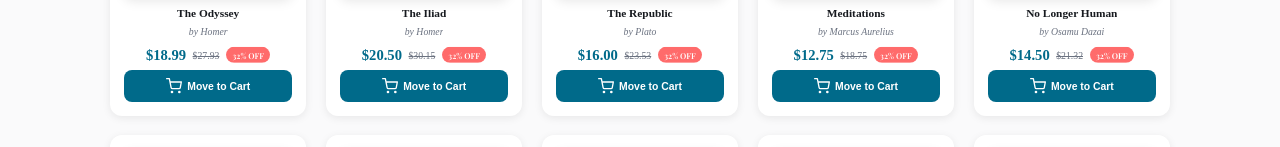
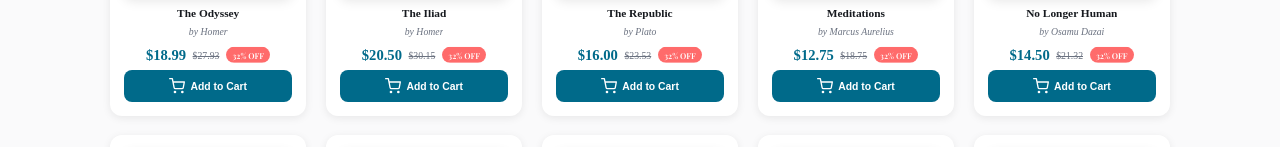
Before and after one commit to Biblios-DEPI/Biblios-DEPI, a React (Vite) app: page /books in a window 1280 px wide. Shown: the part 532-679 px from the top of the page. Built offline with nearby package versions, Linux system fonts and the light colour scheme; a web font is replaced by a local one.

Commit message:
Add to cart and book details DONEEEEE

```diff
--- a/src/pages/BooksPage.jsx
+++ b/src/pages/BooksPage.jsx
@@ -49,7 +49,7 @@ const BookCard = ({ book }) => {
                 <div className="cover-overlay">
                      <Link to={`/books/${book.id}`} className="quick-view-btn">
                          <svg xmlns="http://www.w3.org/2000/svg" width="16" height="16" viewBox="0 0 24 24" fill="none" stroke="currentColor" strokeWidth="2" strokeLinecap="round" strokeLinejoin="round"><path d="M1 12s4-8 11-8 11 8 11 8-4 8-11 8-11-8-11-8z"></path><circle cx="12" cy="12" r="3"></circle></svg>
-                         Quick View
+                         Book Details
                      </Link>
                 </div>
             </div>
@@ -69,7 +69,7 @@ const BookCard = ({ book }) => {
                     onClick={handleAddToCart}
                 >
                      <svg xmlns="http://www.w3.org/2000/svg" width="16" height="16" viewBox="0 0 24 24" fill="none" stroke="currentColor" strokeWidth="2" strokeLinecap="round" strokeLinejoin="round"><circle cx="9" cy="21" r="1"></circle><circle cx="20" cy="21" r="1"></circle><path d="M1 1h4l2.68 13.39a2 2 0 0 0 2 1.61h9.72a2 2 0 0 0 2-1.61L23 6H6"></path></svg>
-                     Move to Cart
+                     Add to Cart
                 </button>
             </div>
         </div>
```
